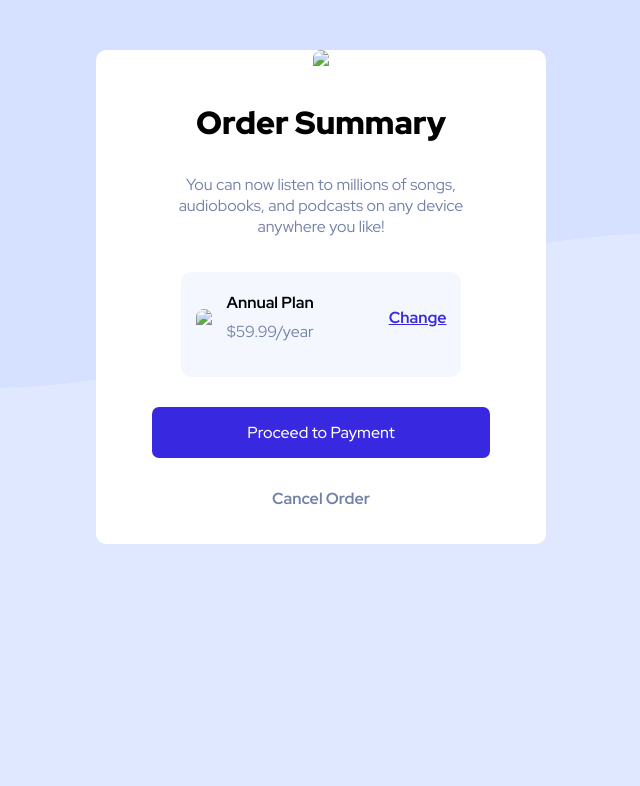
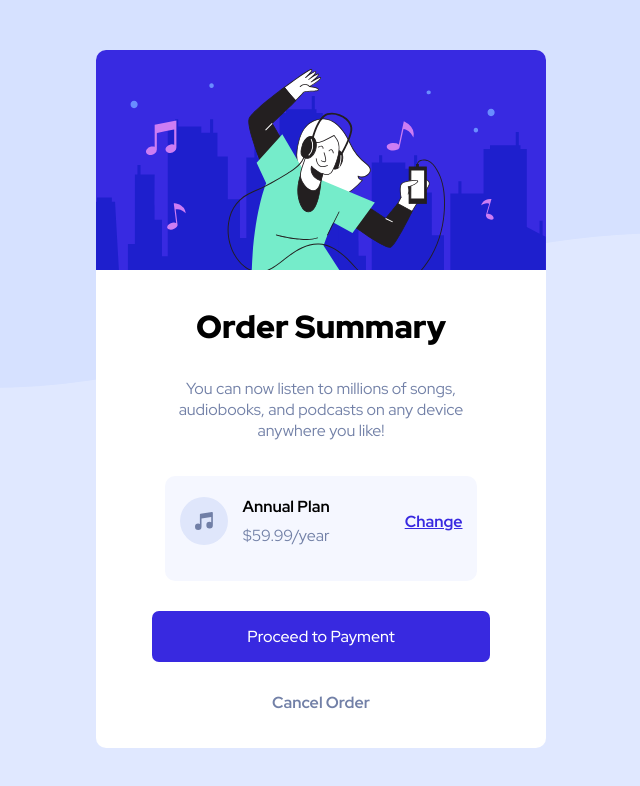
Before and after one commit to rachelmorgan22/Order-Summary-Component, a plain HTML site: page index.html in a window 1280 px wide. Shown: the whole page, without its empty margins (319-959 px from the left). Drawn offline with Linux system fonts and the light colour scheme; files whose address does not match are found by name.

Commit message:
Update index.html

```diff
--- a/index.html
+++ b/index.html
@@ -11,7 +11,7 @@
 
 <div class="container">
 
-<img src="./images/illustration-hero.svg">
+<img src="illustration-hero.svg">
 
     <h1>Order Summary</h1>
 
@@ -21,7 +21,7 @@
     </p>
 
 <div class="middle-box">
-    <img src="./images/icon-music.svg">
+    <img src="icon-music.svg">
 <div class="middle-stack">
     <strong>Annual Plan</strong>
     <p>$59.99/year</p>
```
